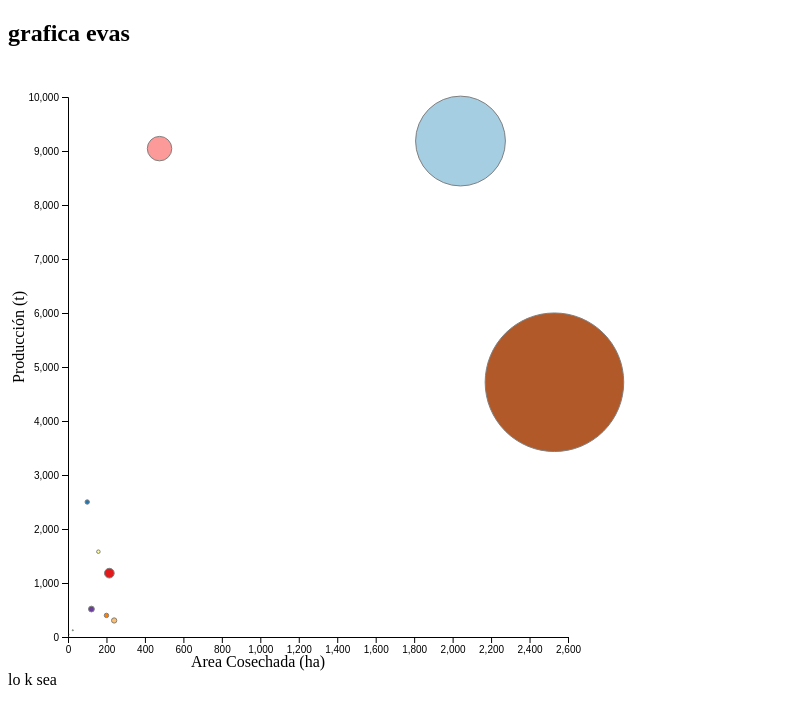
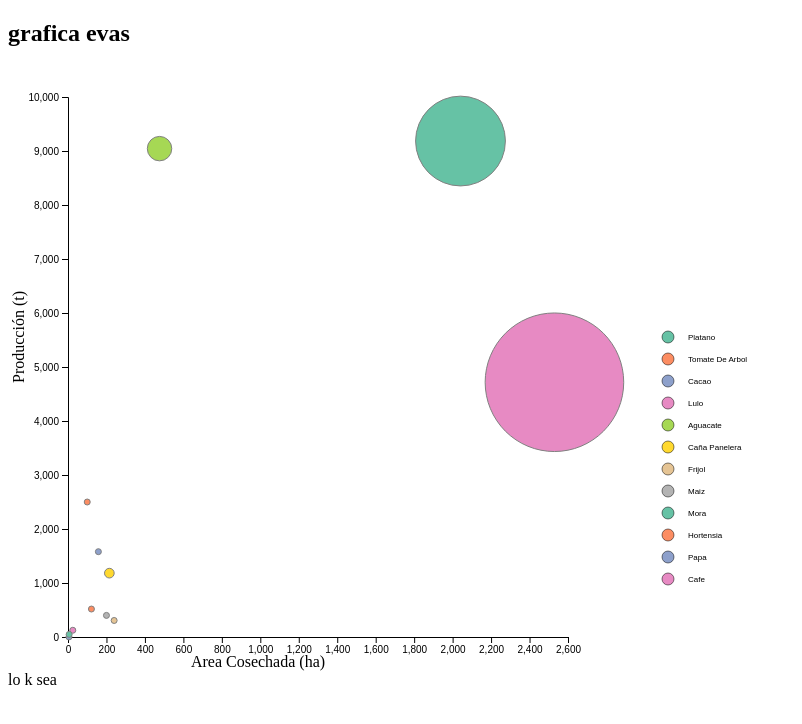
Before and after one commit to travs15/DataVisualizationD3, a plain HTML site: page index.html in a window 1280 px wide. Shown: the whole page, without its empty margins (0-802 px from the left). Drawn offline with nearby package versions, Linux system fonts and the light colour scheme.

Commit message:
mejora en circulos del area sembrada, e inclusion de leyenda en la grafica

```diff
--- a/graph.js
+++ b/graph.js
@@ -15,12 +15,17 @@ function creaGrafica() {
     // gamma de colores d3 https://github.com/d3/d3/blob/master/API.md#colors-d3-color
     // const colores = d3.schemeTableau10;
     let departamento = "Amazonas", year = "2008", municipio = "La chorrera";
-    const colores = d3.schemePaired;
+    // const colores = d3.schemeTableau10;
+    // const colores = d3.schemeSet3;
+    const colores = d3.schemeSet2;
+    // const colores = d3.schemePaired;
     console.log(colores);
-    // console.log("svg", d3.select("#graph"));
+    /// array para el dominio de los nombres
     let arrayNombres = data.map(d => d.cultivo);
-    var tamaño = arrayNombres.length;
+    var sizeArray = colores.length;
+    let arrayColLegend = [];
     console.log("arrayNom", arrayNombres);
+    let espaciado = 22;
 
     // console.log("svg", d3.select("#graph"));
     let svg = d3.select("#graph");
@@ -79,7 +84,7 @@ function creaGrafica() {
     }
     var mousemove = function (d) {
         Tooltip
-            .html("<p>"+departamento+" - "+municipio+ " - "+year+"</p>"+
+            .html("<p>" + departamento + " - " + municipio + " - " + year + "</p>" +
                 "<table>" +
                 "<tr><th>Cultivo:</th>" + "<th>" + d.cultivo + "</th></tr>" +
                 "<tr><th>Área Cosechada:</th>" + "<th>" + d.area_cosec + " ha" + "</th></tr>" +
@@ -115,24 +120,29 @@ function creaGrafica() {
     points.merge(pointsEnter) //enter + update
         .attr("cx", d => x(d.area_cosec)) // se devuelve eso en terminos del dominio
         .attr("cy", d => y(d.produccion)) //se devuelve en terminos del dominio
-        .attr("r", d => (d.area_sembr * 0.022))
+        .attr("r", d => {
+            return ((d.area_sembr * 0.022) <= 3) ? 3: d.area_sembr * 0.022;
+        })
+        // .attr("r", d => radius(d.area_sembr)*0.022)
         // .attr("r", 10)
         .attr("stroke", "gray")
         .attr("stroke-width", 1)
         .attr("fill", function (d, i) {
             // console.log("i",i);
-            // console.log("tamaño",tamaño);
+            // console.log("tamaño",sizeArray);
             //retorna un color del arreglo de colores dependiendo del indice de los datos,
             let index;
-            if (i <= tamaño) {
+            if (i < sizeArray) {
                 index = i;
                 // console.log("normal");
+                arrayColLegend.push(colores[index]);
                 return colores[index];
-            } else {
-                index = tamaño - i;
+            } else if (i >= sizeArray) {
+                index = i - sizeArray;
                 index = Math.abs(index);
                 // return d3.color.darker(colores[index]);
                 // console.log("oscuro")
+                arrayColLegend.push(colores[index]);
                 return colores[index];
             }
 
@@ -146,6 +156,44 @@ function creaGrafica() {
 
     g.select(".yaxis")
         .call(d3.axisLeft(y));
+
+    console.log("colLeg", arrayColLegend);
+    //leyenda para cultivos y tamaño de circulos
+    var colorCategory = d3.scaleOrdinal()
+        .domain(arrayNombres)
+        .range(arrayColLegend);
+
+    // creacion de la leyenda ///////
+    ////////////////////////////////
+    // const groups = g.append("g").append("g")
+    const groups = svg.append("g")
+        .selectAll("g")
+        .data(colorCategory.domain());
+    const groupsEnter = groups
+        .enter().append('g')
+        .attr('class', 'legend');
+    groupsEnter
+        .merge(groups)
+        .attr('transform', (d, i) =>
+            `translate(0,${i * espaciado})`
+        );
+    groups.exit().remove();
+
+    groupsEnter.append('circle')
+        .merge(groups.select('circle'))
+        .attr('r', 6)
+        .attr('fill', colorCategory)
+        .attr('cx', width + 160)
+        .attr('cy', height / 2);
+
+    groupsEnter.append('text')
+        .merge(groups.select('text'))
+        .text(d => d)
+        .attr('dy', '0.32em')
+        .attr('x', width + 180)
+        .attr('y', height / 2);
+
+    /////////////////////////////////
 }
 
 cargarDatos();
--- a/index.css
+++ b/index.css
@@ -17,8 +17,22 @@ th, td {
     padding-top: 2px;
     border-bottom: 1px solid #ddd;
     border-left: 1px solid #ddd;
-  }
-p{
+}
+
+p {
     text-align: center;
     font-weight: bold;
 }
+
+/* leyenda */
+
+.legend text {
+    font-size: 0.5em;
+    fill: black;
+    font-family: sans-serif;
+}
+
+.legend circle {
+    stroke: black;
+    stroke-opacity: 0.5;
+}
```
